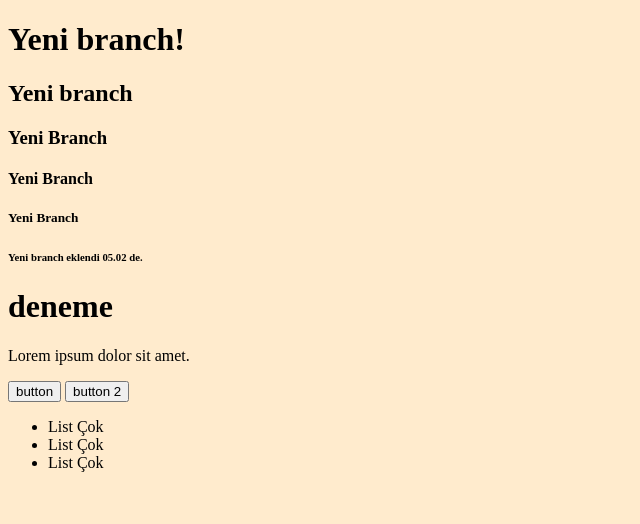
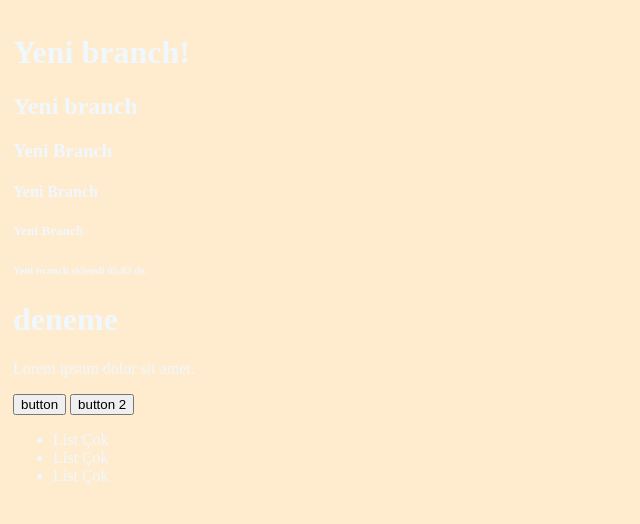
Before and after one commit to ozmberkan/gitpractice, a plain HTML site: page index.html in a window 1280 px wide. Shown: the whole page, without its empty margins (0-640 px from the left). Drawn offline with Linux system fonts and the light colour scheme.

Commit message:
new: style dosyası değiştirildi.

```diff
--- a/index.html
+++ b/index.html
@@ -10,6 +10,9 @@
 <style>
     body{
         background-color: blanchedalmond;
+        color: aliceblue;
+        padding: 5px;
+        width: 200px;
     }
 </style>
 
```
